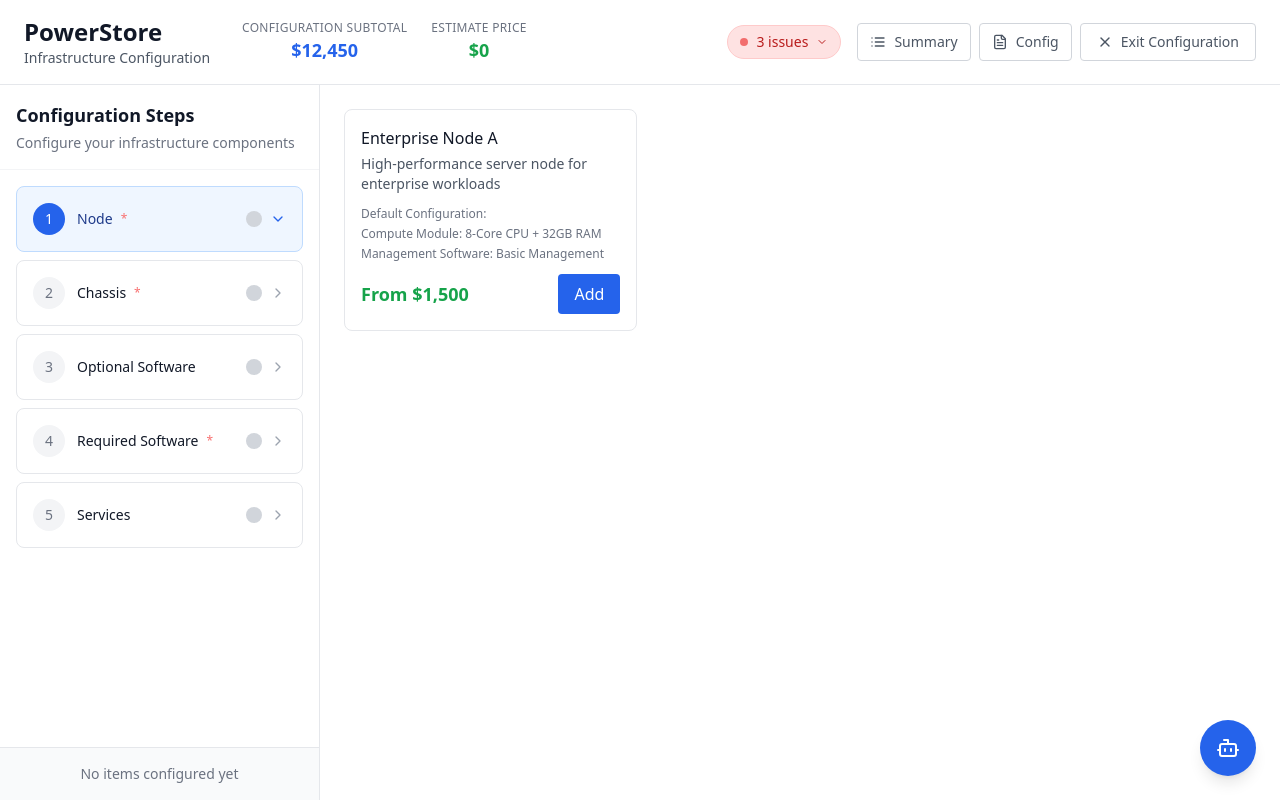
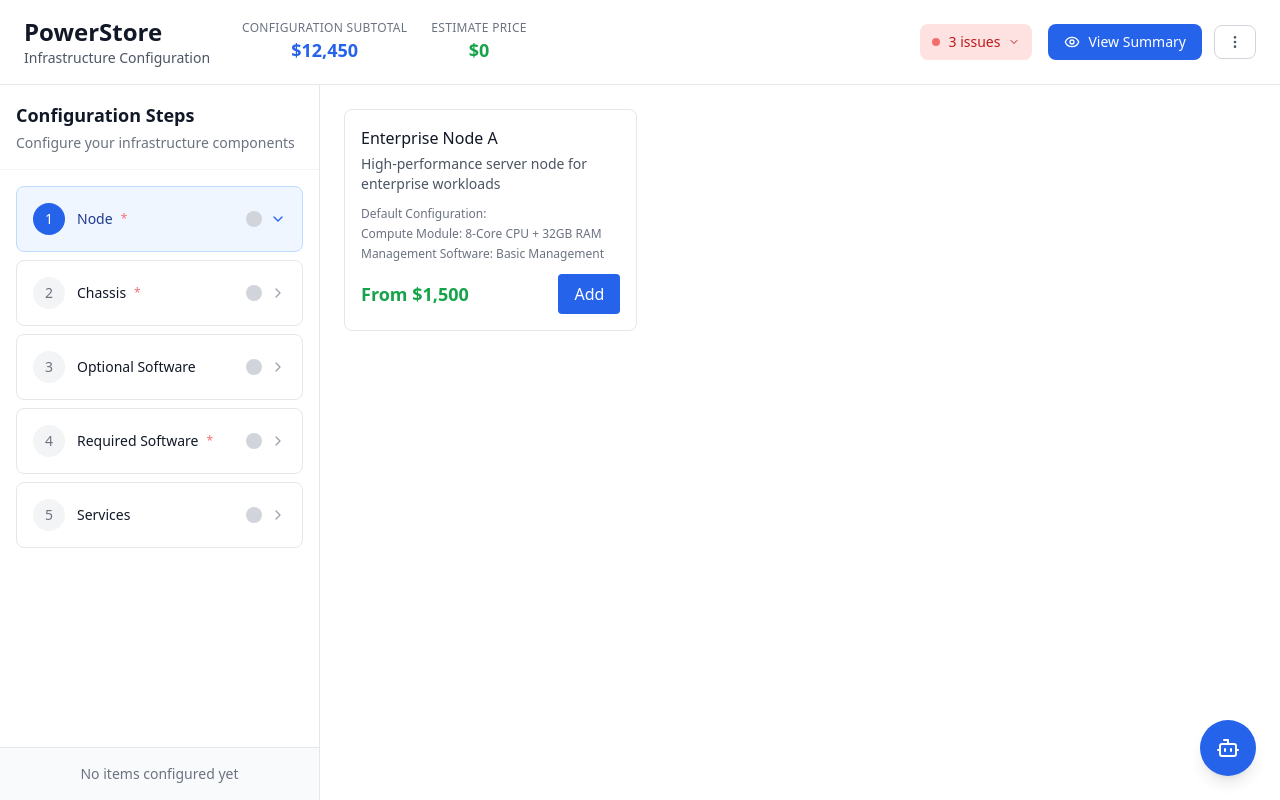
Before and after one commit to avnishkumar80/infrastructure-configurator, a React (Create React App) app: page / in a window 1280 px wide. Built offline with nearby package versions, Linux system fonts and the light colour scheme.

Commit message:
simplify header

```diff
--- a/src/InfrastructureConfigurator.js
+++ b/src/InfrastructureConfigurator.js
@@ -19,7 +19,9 @@
   Minimize2,
   GitCompare,
   ArrowRight,
-  List
+  List,
+  MoreVertical,
+  Eye
 } from 'lucide-react';
 
 const AIConfigurationAssistant = ({
@@ -472,6 +474,7 @@
   const [compareData, setCompareData] = useState(null);
   const [showSummaryModal, setShowSummaryModal] = useState(false);
   const [expandedSummaryItems, setExpandedSummaryItems] = useState({});
+  const [showActionsMenu, setShowActionsMenu] = useState(false);
 
   const fileInputRef = useRef(null);
 
@@ -1826,12 +1829,12 @@
                     <div className="relative">
                       <button
                         onClick={() => setShowMessages(!showMessages)}
-                        className={`flex items-center space-x-2 px-3 py-1.5 rounded-full text-sm font-medium transition-colors ${
+                        className={`flex items-center space-x-2 px-3 py-2 rounded-lg text-sm font-medium transition-colors ${
                           errors > 0
-                            ? 'bg-red-100 text-red-700 hover:bg-red-200 border border-red-200'
+                            ? 'bg-red-100 text-red-700 hover:bg-red-200'
                             : warnings > 0
-                            ? 'bg-yellow-100 text-yellow-700 hover:bg-yellow-200 border border-yellow-200'
-                            : 'bg-blue-100 text-blue-700 hover:bg-blue-200 border border-blue-200'
+                            ? 'bg-yellow-100 text-yellow-700 hover:bg-yellow-200'
+                            : 'bg-blue-100 text-blue-700 hover:bg-blue-200'
                         }`}
                       >
                         {errors > 0 ? (
@@ -1899,27 +1902,53 @@
                 return null;
               })()}
 
-              <div className="flex items-center space-x-2">
+              <div className="flex items-center space-x-3">
                 <button
                   onClick={() => setShowSummaryModal(true)}
-                  className="flex items-center space-x-2 px-3 py-2 text-gray-600 hover:text-gray-800 border border-gray-300 rounded hover:bg-gray-50 transition-colors"
+                  className="flex items-center space-x-2 px-4 py-2 bg-blue-600 text-white rounded-lg hover:bg-blue-700 transition-colors"
                 >
-                  <List className="w-4 h-4" />
-                  <span className="text-sm">Summary</span>
+                  <Eye className="w-4 h-4" />
+                  <span className="text-sm">View Summary</span>
                 </button>
 
-                <button
-                  onClick={() => setShowConfigPanel(!showConfigPanel)}
-                  className="flex items-center space-x-2 px-3 py-2 text-gray-600 hover:text-gray-800 border border-gray-300 rounded hover:bg-gray-50 transition-colors"
-                >
-                  <FileText className="w-4 h-4" />
-                  <span className="text-sm">Config</span>
-                </button>
-
-                <button className="flex items-center space-x-2 px-4 py-2 text-gray-600 hover:text-gray-800 border border-gray-300 rounded hover:bg-gray-50 transition-colors">
-                  <X className="w-4 h-4" />
-                  <span className="text-sm">Exit Configuration</span>
-                </button>
+                <div className="relative">
+                  <button
+                    onClick={() => setShowActionsMenu(!showActionsMenu)}
+                    className="flex items-center space-x-2 px-3 py-2 text-gray-600 hover:text-gray-800 border border-gray-300 rounded-lg hover:bg-gray-50 transition-colors"
+                  >
+                    <MoreVertical className="w-4 h-4" />
+                  </button>
+
+                  {showActionsMenu && (
+                    <div className="absolute right-0 top-full mt-2 w-48 bg-white rounded-lg shadow-lg border border-gray-200 z-50">
+                      <div className="py-1">
+                        <button
+                          onClick={() => {
+                            setShowConfigPanel(!showConfigPanel);
+                            setShowActionsMenu(false);
+                          }}
+                          className="flex items-center space-x-3 w-full px-4 py-2 text-sm text-gray-700 hover:bg-gray-100"
+                        >
+                          <FileText className="w-4 h-4" />
+                          <span>Manage Config</span>
+                        </button>
+                        <hr className="my-1" />
+                        <button
+                          onClick={() => {
+                            if (window.confirm('Are you sure you want to exit? Any unsaved changes will be lost.')) {
+                              // Handle exit logic here
+                            }
+                            setShowActionsMenu(false);
+                          }}
+                          className="flex items-center space-x-3 w-full px-4 py-2 text-sm text-red-600 hover:bg-red-50"
+                        >
+                          <X className="w-4 h-4" />
+                          <span>Exit Configuration</span>
+                        </button>
+                      </div>
+                    </div>
+                  )}
+                </div>
               </div>
             </div>
           </div>
```
